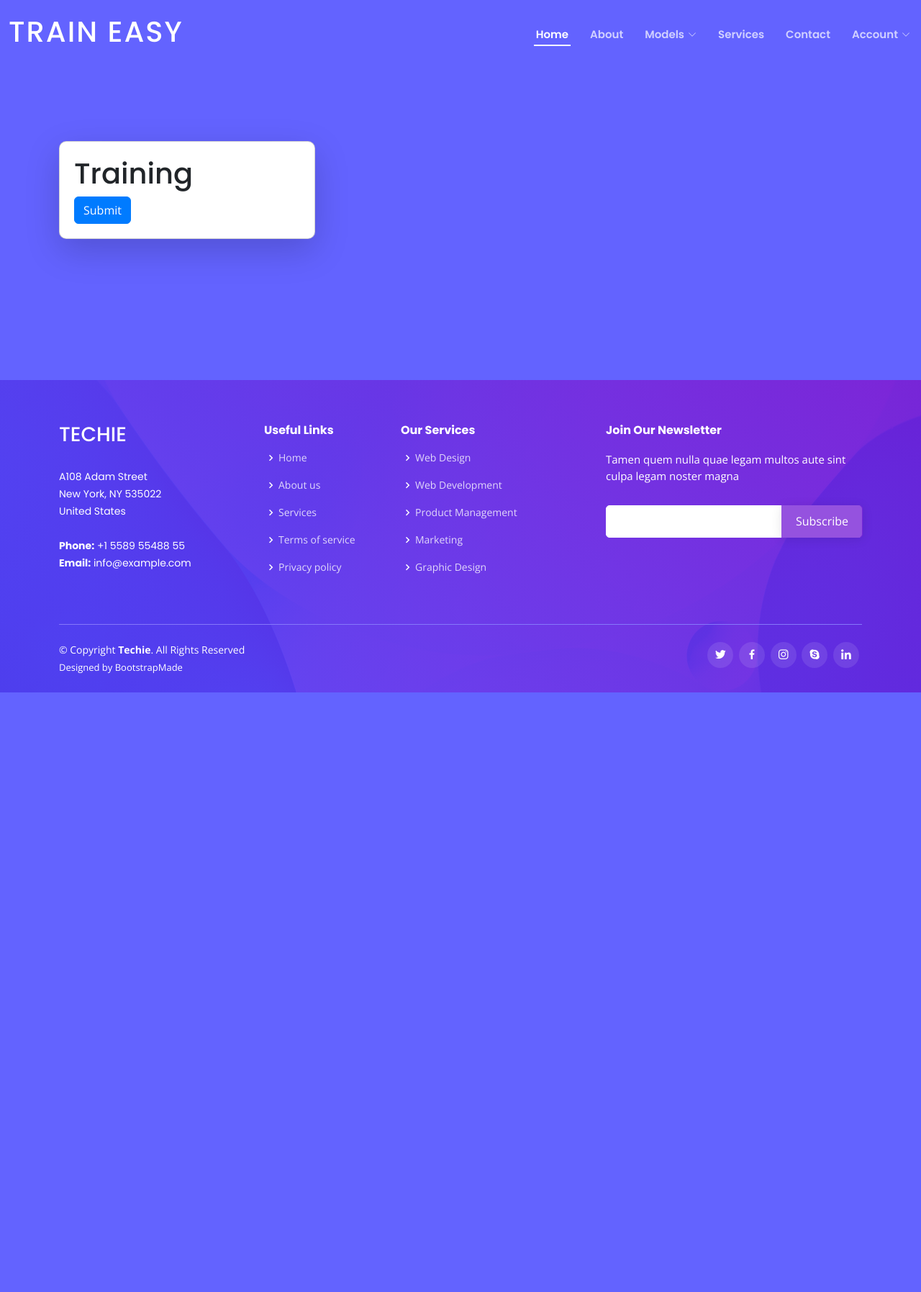
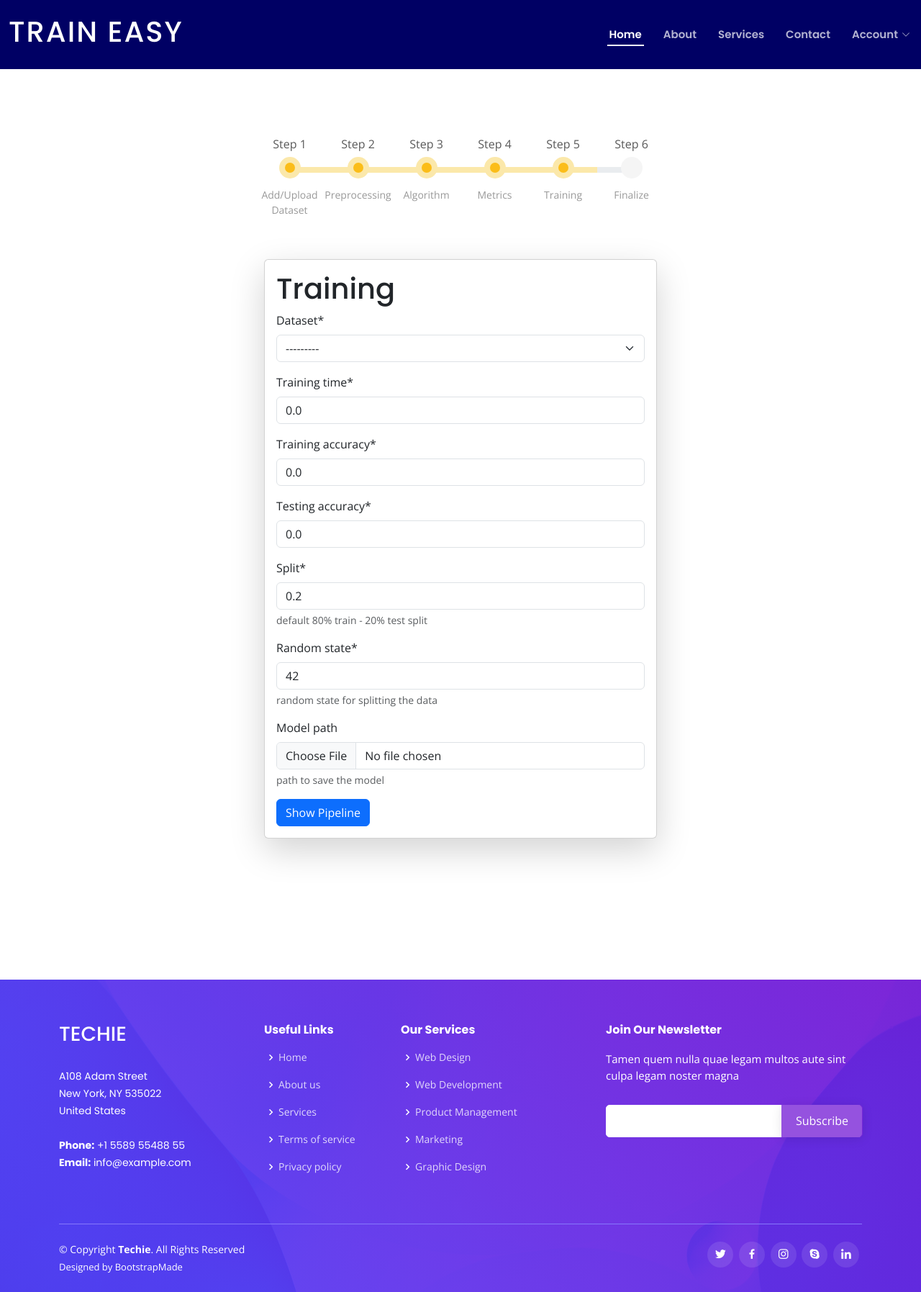
Before and after one commit to manish9076/Train_easy, a Django app: a page that uses templates/training.html in a window 1280 px wide. Shown: the whole page at 72% size. Before the commit the page ends 962 px from the top, so only its background shows below. Run offline with Django 5.2, Linux system fonts and the light colour scheme; data that the repository does not hold is empty; some libraries are stand-ins or nearby versions.

Commit message:
new stuff

```diff
--- a/automation/forms.py
+++ b/automation/forms.py
@@ -24,4 +24,4 @@ class MetricSelectionForm(forms.ModelForm):
 class TrainingForm(forms.ModelForm):
     class Meta:
         model = Training
-        fields = ['dataset']
+        fields = ['dataset', 'training_time' , 'training_accuracy', 'testing_accuracy','split' , 'random_state', 'model_path']
--- a/automation/models.py
+++ b/automation/models.py
@@ -2,7 +2,7 @@ from django.db import models
 
 
 class Dataset(models.Model):
-    name = models.CharField(max_length=255)
+    name = models.CharField(max_length=255, help_text='Automation Project Name', default='AutoMate Project')
     file = models.FileField(upload_to='datasets/')
     uploaded_at = models.DateTimeField(auto_now_add=True)
     user = models.ForeignKey('auth.User', on_delete=models.CASCADE)
--- a/automation/views.py
+++ b/automation/views.py
@@ -1,6 +1,6 @@
 from django.shortcuts import render, redirect
 from .forms import DatasetUploadForm, PreprocessingForm, AlgorithmSelectionForm, MetricSelectionForm, TrainingForm
-from .models import Dataset, Preprocessing
+from .models import *
 from django.http import JsonResponse
 from .preprocessing import preprocess_data
 from django.contrib.auth.decorators import login_required
@@ -97,4 +97,23 @@ def training(request):
             training.save()
             messages.success(request, 'Training started successfully')
             return redirect('training')
-    return render(request, 'training.html')
+    ctx = {'form': form}
+    return render(request, 'training.html', ctx)
+
+
+
+def finalize_pipeline(request):
+    user = request.user
+    dataset = Dataset.objects.filter(user=user).last()
+    preprocesses = Preprocessing.objects.filter(user=user, dataset=dataset).last()
+    algorithms = AlgorithmSelection.objects.filter(user=user, dataset=dataset).last()
+    metrics = MetricSelection.objects.filter(user=user, dataset=dataset).last()
+    training = Training.objects.filter(user=user, dataset=dataset).last()
+    ctx = {
+        'dataset': dataset,
+        'preprocesses': preprocesses,
+        'algorithms': algorithms,
+        'metrics': metrics,
+        'training': training
+    }
+    return render(request, 'finalize_pipeline.html', ctx)
--- a/templates/components/menu.html
+++ b/templates/components/menu.html
@@ -21,29 +21,10 @@
                 <li><a href="{% url 'algorithm_selection' %}">Algorithm</a></li>
                 <li><a href="{% url 'metric_selection' %}">Metric</a></li>
                 <li><a href="{% url 'training' %}">Training</a></li>
+                <li><a href="{% url 'training' %}">Finalize</a></li>
 
                 {% endif %}
-                <li class="dropdown"><a href="#"><span>Models</span> <i
-                            class="bi bi-chevron-down dropdown-indicator"></i></a>
-                    <ul>
-                        <li><a href="gallery.html">Linear Regression</a></li>
-                        <li><a href="gallery.html">Decision Tree</a></li>
-                        <li><a href="gallery.html">Logistic Regression</a></li>
-                        <li><a href="gallery.html">Support Vector Machines(SVM)</a></li>
-                        <li><a href="gallery.html">Random Forest Regression</a></li>
-                        <li><a href="gallery.html">Random Forest Regression</a></li>
-                        <li><a href="gallery.html">Naive Bayes</a></li>
-                        <li><a href="gallery.html">Support Vector Regression(SVR)</a></li>
-                        <li class="dropdown"><a href="#"><span>Sub Menu</span> <i
-                                    class="bi bi-chevron-down dropdown-indicator"></i></a>
-                            <ul>
-                                <li><a href="#">Sub Menu 1</a></li>
-                                <li><a href="#">Sub Menu 2</a></li>
-                                <li><a href="#">Sub Menu 3</a></li>
-                            </ul>
-                        </li>
-                    </ul>
-                </li>
+
                 <li><a href="services.html">Services</a></li>
                 <li><a href="contact.html">Contact</a></li>
 
--- /dev/null
+++ b/templates/components/steps.html
@@ -0,0 +1,165 @@
+<style>
+    .bs-wizard {
+        margin-top: 40px;
+    }
+
+    /*Form Wizard*/
+    .bs-wizard {
+        border-bottom: solid 1px #e0e0e0;
+        padding: 0 0 10px 0;
+    }
+
+    .bs-wizard>.bs-wizard-step {
+        padding: 0;
+        position: relative;
+    }
+
+
+    .bs-wizard>.bs-wizard-step .bs-wizard-stepnum {
+        color: #595959;
+        font-size: 16px;
+        margin-bottom: 5px;
+    }
+
+    .bs-wizard>.bs-wizard-step .bs-wizard-info {
+        color: #999;
+        font-size: 14px;
+    }
+
+    .bs-wizard>.bs-wizard-step>.bs-wizard-dot {
+        position: absolute;
+        width: 30px;
+        height: 30px;
+        display: block;
+        background: #fbe8aa;
+        top: 45px;
+        left: 50%;
+        margin-top: -15px;
+        margin-left: -15px;
+        border-radius: 50%;
+    }
+
+    .bs-wizard>.bs-wizard-step>.bs-wizard-dot:after {
+        content: ' ';
+        width: 14px;
+        height: 14px;
+        background: #fbbd19;
+        border-radius: 50px;
+        position: absolute;
+        top: 8px;
+        left: 8px;
+    }
+
+    .bs-wizard>.bs-wizard-step>.progress {
+        position: relative;
+        border-radius: 0px;
+        height: 8px;
+        box-shadow: none;
+        margin: 20px 0;
+    }
+
+    .bs-wizard>.bs-wizard-step>.progress>.progress-bar {
+        width: 0px;
+        box-shadow: none;
+        background: #fbe8aa;
+    }
+
+    .bs-wizard>.bs-wizard-step.complete>.progress>.progress-bar {
+        width: 100%;
+    }
+
+    .bs-wizard>.bs-wizard-step.active>.progress>.progress-bar {
+        width: 50%;
+    }
+
+    .bs-wizard>.bs-wizard-step:first-child.active>.progress>.progress-bar {
+        width: 0%;
+    }
+
+    .bs-wizard>.bs-wizard-step:last-child.active>.progress>.progress-bar {
+        width: 100%;
+    }
+
+    .bs-wizard>.bs-wizard-step.disabled>.bs-wizard-dot {
+        background-color: #f5f5f5;
+    }
+
+    .bs-wizard>.bs-wizard-step.disabled>.bs-wizard-dot:after {
+        opacity: 0;
+    }
+
+    .bs-wizard>.bs-wizard-step:first-child>.progress {
+        left: 50%;
+        width: 50%;
+    }
+
+    .bs-wizard>.bs-wizard-step:last-child>.progress {
+        width: 50%;
+    }
+
+    .bs-wizard>.bs-wizard-step.disabled a.bs-wizard-dot {
+        pointer-events: none;
+    }
+</style>
+<div class="container">
+    <div class="row bs-wizard justify-content-center" style="border-bottom:0;">
+
+        <div class="col-sm-1 bs-wizard-step complete">
+            <div class="text-center bs-wizard-stepnum">Step 1</div>
+            <div class="progress">
+                <div class="progress-bar"></div>
+            </div>
+            <a href="#" class="bs-wizard-dot"></a>
+            <div class="bs-wizard-info text-center">Add/Upload Dataset</div>
+        </div>
+
+        <div class="col-sm-1 bs-wizard-step complete"><!-- complete -->
+            <div class="text-center bs-wizard-stepnum">Step 2</div>
+            <div class="progress">
+                <div class="progress-bar"></div>
+            </div>
+            <a href="#" class="bs-wizard-dot"></a>
+            <div class="bs-wizard-info text-center">Preprocessing</div>
+        </div>
+
+        <div class="col-sm-1 bs-wizard-step complete"><!-- complete -->
+            <div class="text-center bs-wizard-stepnum">Step 3</div>
+            <div class="progress">
+                <div class="progress-bar"></div>
+            </div>
+            <a href="#" class="bs-wizard-dot"></a>
+            <div class="bs-wizard-info text-center">Algorithm</div>
+        </div>
+        <div class="col-sm-1 bs-wizard-step complete"><!-- active -->
+            <div class="text-center bs-wizard-stepnum">Step 4</div>
+            <div class="progress">
+                <div class="progress-bar"></div>
+            </div>
+            <a href="#" class="bs-wizard-dot"></a>
+            <div class="bs-wizard-info text-center">Metrics</div>
+        </div>
+
+        <div class="col-sm-1 bs-wizard-step complete"><!-- active -->
+            <div class="text-center bs-wizard-stepnum">Step 5</div>
+            <div class="progress">
+                <div class="progress-bar"></div>
+            </div>
+            <a href="#" class="bs-wizard-dot"></a>
+            <div class="bs-wizard-info text-center">Training</div>
+        </div>
+
+
+
+        <div class="col-sm-1 bs-wizard-step disabled"><!-- active -->
+            <div class="text-center bs-wizard-stepnum">Step 6</div>
+            <div class="progress">
+                <div class="progress-bar"></div>
+            </div>
+            <a href="#" class="bs-wizard-dot"></a>
+            <div class="bs-wizard-info text-center">Finalize</div>
+        </div>
+
+
+
+    </div>
+</div>
--- a/templates/training.html
+++ b/templates/training.html
@@ -4,41 +4,24 @@
 
 {% block css %}
 <style>
-    body {
-        background-color: rgba(0, 0, 255, 0.611);
-    }
-
-    .card {
-        border-radius: 10px;
-    }
-
-    .card-body {
-        padding: 20px;
-    }
-
-    .btn-primary {
-        background-color: #007bff;
-        border-color: #007bff;
-    }
-
-    .btn-primary:hover {
-        background-color: #0069d9;
-        border-color: #0062cc;
+    header {
+        background-color: rgb(0, 0, 100);
     }
 </style>{% endblock %}
 
 {% block content %}
 <section class="my-5">
+    {% include 'components/steps.html' %}
     <div class="container my-5">
         <div class="row">
-            <div class="col-md-4">
+            <div class="col-md-6 mx-auto">
                 <div class="card shadow-lg">
                     <div class="card-body">
                         <h1>Training</h1>
-                        <form method="POST">
+                        <form method="POST"  enctype="multipart/form-data">
                             {% csrf_token %}
                             {{form|crispy}}
-                            <button type="submit" class="btn btn-primary">Submit</button>
+                            <button type="submit" class="btn btn-primary">Show Pipeline</button>
                         </form>
                     </div>
                 </div>
--- a/templates/upload_dataset.html
+++ b/templates/upload_dataset.html
@@ -12,12 +12,13 @@
 
 {% block content %}
 <section class="my-5">
+    {% include 'components/steps.html' %}
     <div class="container my-5">
         <div class="row">
-            <div class="col-md-4">
+            <div class="col-md-6 mx-auto">
                 <div class="card shadow-lg">
                     <div class="card-body">
-                        <h1>Upload Dataset</h1>
+                        <h3>Upload Dataset</h3>
                 <form method="POST" enctype="multipart/form-data">
                     {% csrf_token %}
                     {{form|crispy}}
```
Also changed, not shown: templates/algorithm_selection.html (+5 -22 lines), templates/finalize.html (added, +19 -0 lines), templates/metric_selection.html (+5 -22 lines), templates/preprocess_selection.html (+7 -23 lines), automation/migrations/0007_alter_dataset_name.py (added).
